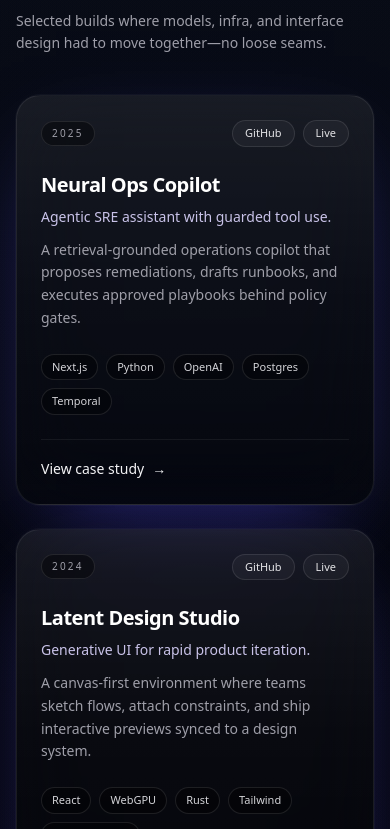
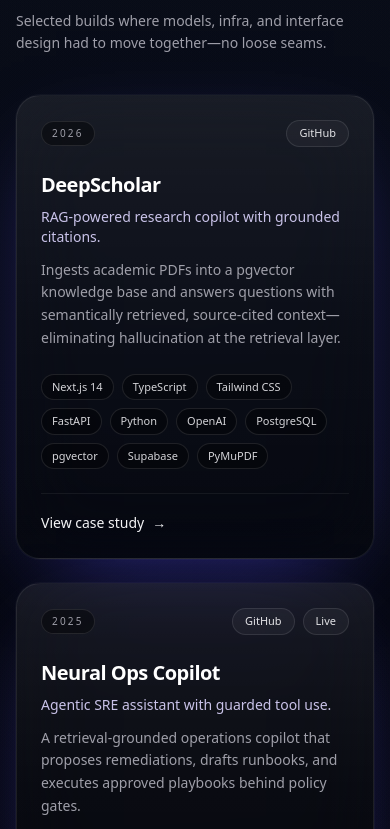
Before and after one commit to egehank1/personal-website, a Next.js app: page / in a window 390 px wide. Shown: the part 2275-3104 px from the top of the page. Built offline with nearby package versions, Linux system fonts and the light colour scheme; no server answers.

Commit message:
Add case study support to project page, including dynamic section rendering and new project data structure

```diff
--- a/src/app/projects/[slug]/page.tsx
+++ b/src/app/projects/[slug]/page.tsx
@@ -3,6 +3,7 @@ import Link from "next/link";
 import { notFound } from "next/navigation";
 import { ScrollReveal } from "@/components/effects/ScrollReveal";
 import { getProject, projects } from "@/data/projects";
+import type { CaseStudySection } from "@/data/projects";
 import { site } from "@/lib/config";
 
 type Props = { params: Promise<{ slug: string }> };
@@ -28,10 +29,37 @@ export async function generateMetadata({ params }: Props): Promise<Metadata> {
   };
 }
 
+function SectionBlock({ section }: { section: CaseStudySection }) {
+  return (
+    <div>
+      <h2 className="text-xs font-medium uppercase tracking-[0.26em] text-zinc-500">
+        {section.heading}
+      </h2>
+      {section.body && (
+        <p className="mt-3 text-sm leading-relaxed text-zinc-300 sm:text-[15px]">
+          {section.body}
+        </p>
+      )}
+      {section.items && section.items.length > 0 && (
+        <ul className="mt-3 space-y-2.5 text-sm leading-relaxed text-zinc-300 sm:text-[15px]">
+          {section.items.map((item) => (
+            <li key={item} className="flex gap-3">
+              <span className="mt-1.5 h-1.5 w-1.5 shrink-0 rounded-full bg-gradient-to-br from-violet-400 to-blue-400 shadow-[0_0_12px_rgba(167,139,250,0.9)]" />
+              <span>{item}</span>
+            </li>
+          ))}
+        </ul>
+      )}
+    </div>
+  );
+}
+
 export default async function ProjectPage({ params }: Props) {
   const { slug } = await params;
   const project = getProject(slug);
   if (!project) notFound();
+
+  const isRich = !!project.caseStudy;
 
   return (
     <div className="mx-auto max-w-4xl px-4 pb-24 pt-4 sm:px-6">
@@ -47,6 +75,7 @@ export default async function ProjectPage({ params }: Props) {
 
       <ScrollReveal delay={0.05} className="mt-8">
         <div className="rounded-3xl border border-white/[0.08] bg-gradient-to-br from-white/[0.07] via-white/[0.02] to-transparent p-6 shadow-[0_0_0_1px_rgba(255,255,255,0.03),0_40px_120px_-60px_rgba(99,102,241,0.55)] backdrop-blur-2xl sm:p-10">
+          {/* Header row */}
           <div className="flex flex-wrap items-center justify-between gap-4">
             <p className="text-xs font-medium uppercase tracking-[0.26em] text-zinc-500">
               Case study · {project.year}
@@ -75,16 +104,27 @@ export default async function ProjectPage({ params }: Props) {
             </div>
           </div>
 
+          {/* Title + tagline */}
           <h1 className="mt-6 font-display text-4xl font-semibold tracking-tight text-white sm:text-5xl">
             {project.title}
           </h1>
           <p className="mt-3 text-base text-violet-200/90 sm:text-lg">
-            {project.tagline}
+            {isRich ? project.caseStudy!.subtitle : project.tagline}
           </p>
+
+          {/* Rich case study layout */}
+          {isRich ? (
+            <div className="mt-10 space-y-10">
+              {project.caseStudy!.sections.map((section) => (
+                <SectionBlock key={section.heading} section={section} />
+              ))}
+            </div>
+          ) : (
+            <>
+              {/* Fallback: description + highlights */}
               <p className="mt-6 text-sm leading-relaxed text-zinc-300 sm:text-[15px]">
                 {project.description}
               </p>
-
               <div className="mt-10">
                 <h2 className="text-xs font-medium uppercase tracking-[0.26em] text-zinc-500">
                   Highlights
@@ -98,8 +138,15 @@ export default async function ProjectPage({ params }: Props) {
                   ))}
                 </ul>
               </div>
+            </>
+          )}
 
-          <div className="mt-10 flex flex-wrap gap-2">
+          {/* Tech stack — always shown */}
+          <div className="mt-10 border-t border-white/[0.06] pt-8">
+            <h2 className="text-xs font-medium uppercase tracking-[0.26em] text-zinc-500">
+              Tech stack
+            </h2>
+            <div className="mt-4 flex flex-wrap gap-2">
               {project.tech.map((t) => (
                 <span
                   key={t}
@@ -110,6 +157,7 @@ export default async function ProjectPage({ params }: Props) {
               ))}
             </div>
           </div>
+        </div>
       </ScrollReveal>
     </div>
   );
--- a/src/data/projects.ts
+++ b/src/data/projects.ts
@@ -1,3 +1,9 @@
+export type CaseStudySection = {
+  heading: string;
+  body?: string;
+  items?: string[];
+};
+
 export type Project = {
   slug: string;
   title: string;
@@ -8,9 +14,85 @@ export type Project = {
   github?: string;
   live?: string;
   year: string;
+  caseStudy?: {
+    subtitle: string;
+    sections: CaseStudySection[];
+  };
 };
 
 export const projects: Project[] = [
+  {
+    slug: "deepscholar",
+    title: "DeepScholar",
+    tagline: "RAG-powered research copilot with grounded citations.",
+    description:
+      "Ingests academic PDFs into a pgvector knowledge base and answers questions with semantically retrieved, source-cited context—eliminating hallucination at the retrieval layer.",
+    highlights: [
+      "Sentence-aware chunking with configurable overlap preserves context at boundaries",
+      "pgvector cosine similarity + IVFFlat indexing for sub-100 ms semantic retrieval",
+      "RAG prompt enforces grounded responses—model cites or declines, never fabricates",
+      "Structured JSON citation output with source, chunk ID, and passage fields",
+    ],
+    tech: [
+      "Next.js 14",
+      "TypeScript",
+      "Tailwind CSS",
+      "FastAPI",
+      "Python",
+      "OpenAI",
+      "PostgreSQL",
+      "pgvector",
+      "Supabase",
+      "PyMuPDF",
+    ],
+    github: "https://github.com/egehank1/deepscholar",
+    year: "2026",
+    caseStudy: {
+      subtitle:
+        "AI-powered RAG copilot that converts academic PDFs into a grounded, citable knowledge base.",
+      sections: [
+        {
+          heading: "Overview",
+          body: "DeepScholar is a research assistant that ingests academic PDFs and exposes them as a semantic knowledge base. Users submit questions and receive grounded answers backed by exact source passages—with inline, expandable citations. The architecture decouples ingestion from retrieval, keeping each stage independently testable and scalable.",
+        },
+        {
+          heading: "Problem",
+          items: [
+            "Manual literature review is slow and hard to scale across dozens of papers",
+            "Keyword search misses semantic relationships between concepts",
+            "General-purpose LLMs hallucinate citations and fabricate references",
+            "Outputs lack verifiable sourcing, making them unreliable for academic work",
+          ],
+        },
+        {
+          heading: "Architecture",
+          body: "FastAPI handles PDF ingestion through a multi-stage pipeline: PyMuPDF extracts raw text, a sentence-aware chunker splits content with configurable overlap, and OpenAI's embedding API generates vector representations stored in PostgreSQL with pgvector on Supabase. At query time, the RAG pipeline performs cosine similarity search over indexed embeddings and constructs a prompt that instructs the model to answer strictly from retrieved context—emitting structured JSON citations for every claim.",
+        },
+        {
+          heading: "Technical Highlights",
+          items: [
+            "Magic-byte validation rejects non-PDF payloads before any processing begins",
+            "Sentence-aware chunking with configurable overlap preserves cross-boundary context",
+            "RAG prompt contract: model must cite retrieved passages or explicitly decline—no fabrication",
+            "Citations emitted as structured JSON: source filename, chunk_id, and verbatim passage",
+            "pgvector cosine similarity search with IVFFlat indexing for sub-100 ms P99 retrieval",
+            "Supabase schema designed for multi-document workspaces and per-user isolation",
+            "Async ingestion pipeline keeps the API responsive under concurrent uploads",
+            "Deterministic document fingerprinting prevents duplicate vector entries on re-upload",
+          ],
+        },
+        {
+          heading: "Frontend",
+          items: [
+            "Drag-and-drop PDF upload with live ingestion progress feedback",
+            "Chat interface streams answers with inline expandable citation cards",
+            "Each citation surfaces the source passage and document origin",
+            "Single-workspace UI optimized for focused, distraction-free research sessions",
+          ],
+        },
+      ],
+    },
+  },
   {
     slug: "neural-ops-copilot",
     title: "Neural Ops Copilot",
```
Lines whose indentation alone changed are shown as unchanged.
